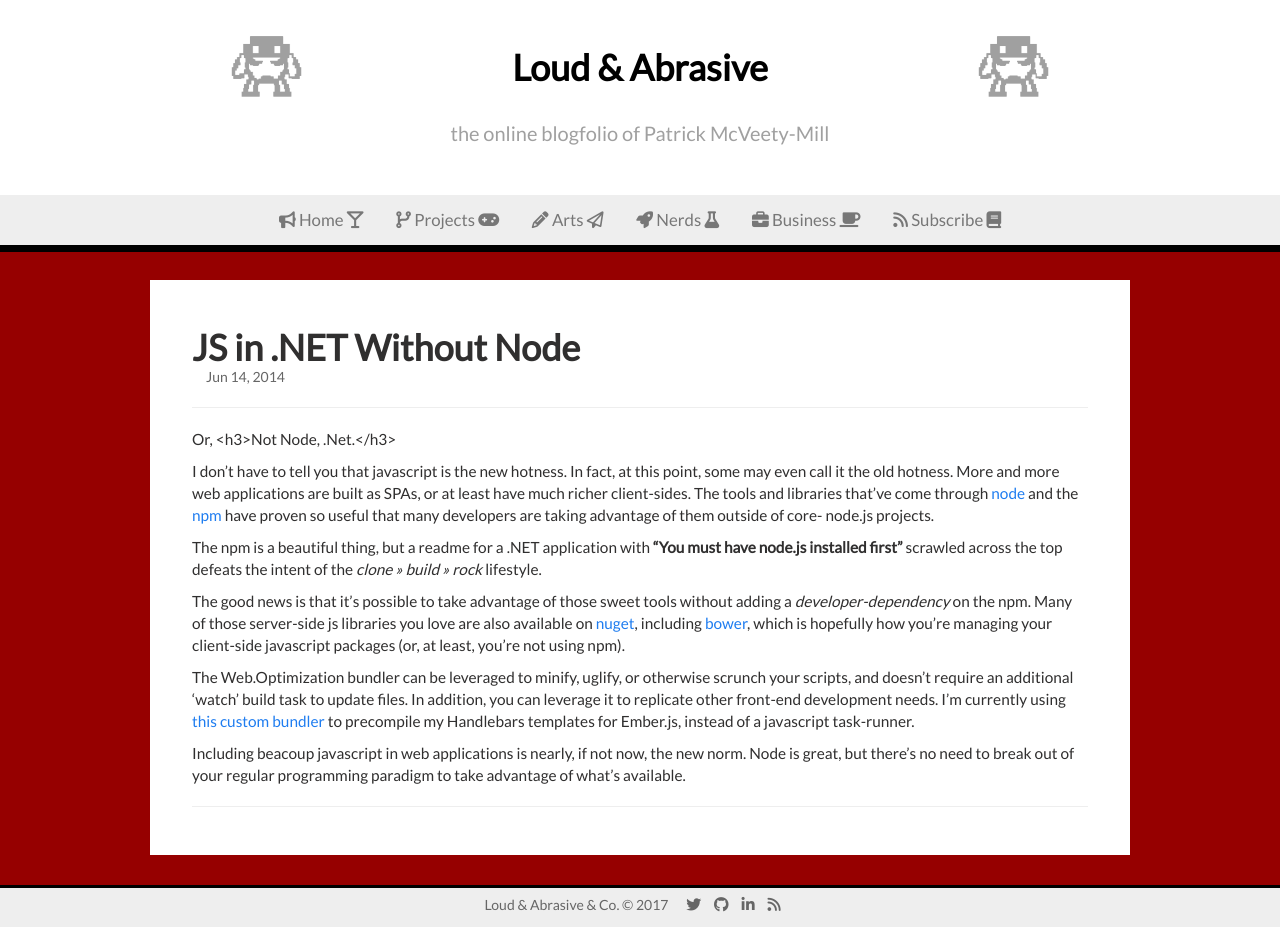
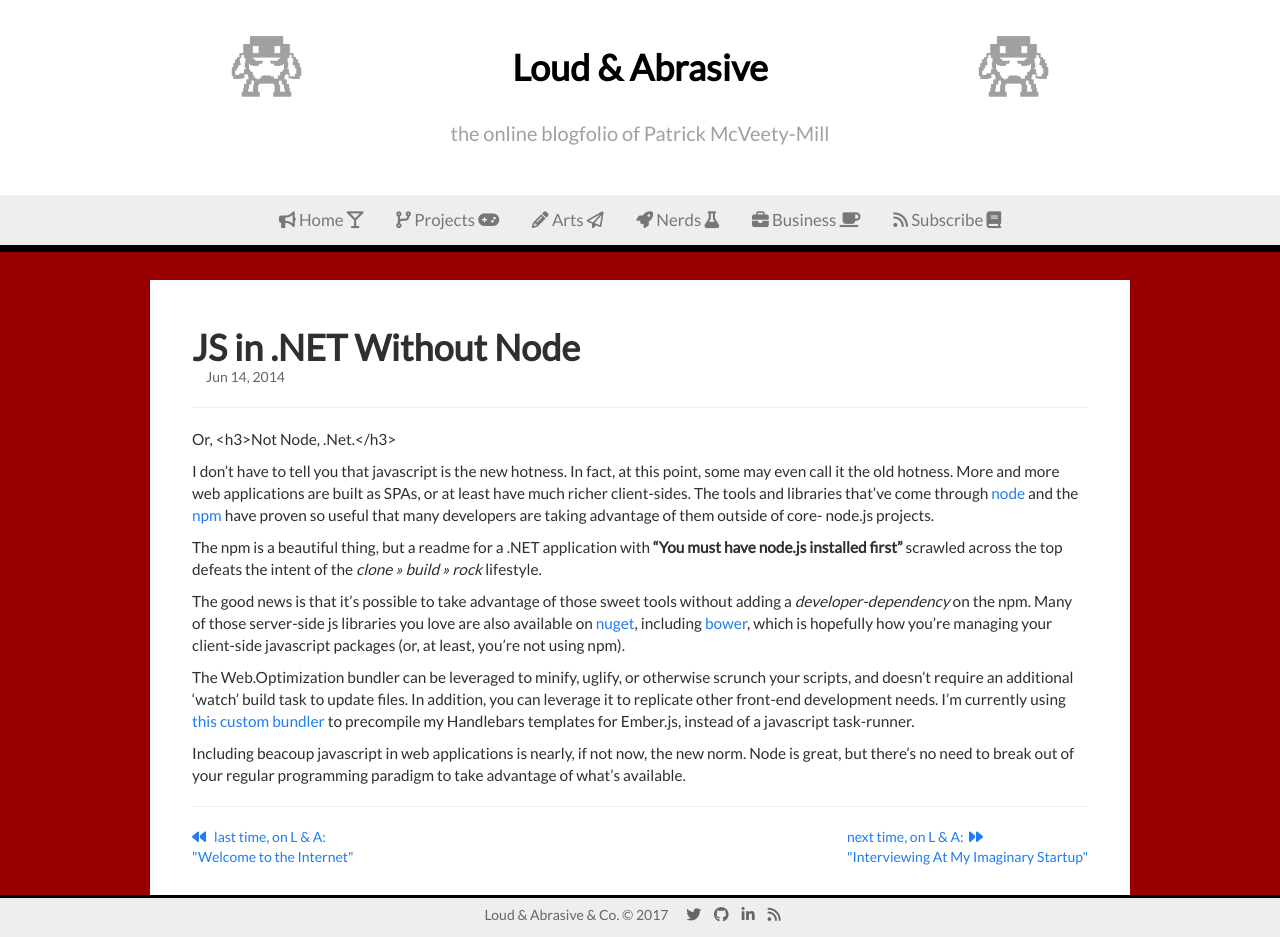
Before and after one commit to pmcvtm/pmcvtm.com, a Jekyll site: the page built from _posts/2014-06-14-js-in-dot-net-without-node.md, in a window 1280 px wide. Built offline with Jekyll 4.4.1, drawn with Linux system fonts in a browser that asks for light colours; nearby versions of some CDN libraries.

Commit message:
restore previous/next post links

```diff
--- a/_layouts/post.html
+++ b/_layouts/post.html
@@ -17,9 +17,27 @@ layout: default
   </section>
 
   <hr/>
+</article>
 
-  {% if site.disqus.shortname %}
-    {% include disqus_comments.html %}
-  {% endif %}
+<aside class="clearfix">
+  <div class="pull-left">
+    {% if page.previous.url %}
+      <a href="{{page.previous.url}}">
+        <i class="fa fa-backward"></i>
+        &nbsp; last time, on L &amp; A: <br/> "{{page.previous.title}}"
+      </a>
+    {% endif %}
+  </div>
+  <div class="pull-right">
+    {% if page.next.url %}
 
-</article>
+      <a href="{{page.next.url}}">
+        next time, on L &amp; A: &nbsp;<i class="fa fa-forward"></i> <br/> "{{page.next.title}}"
+      </a>
+    {% endif %}
+  </div>
+</aside>
+
+{% if site.disqus.shortname %}
+  {% include disqus_comments.html %}
+{% endif %}
```
